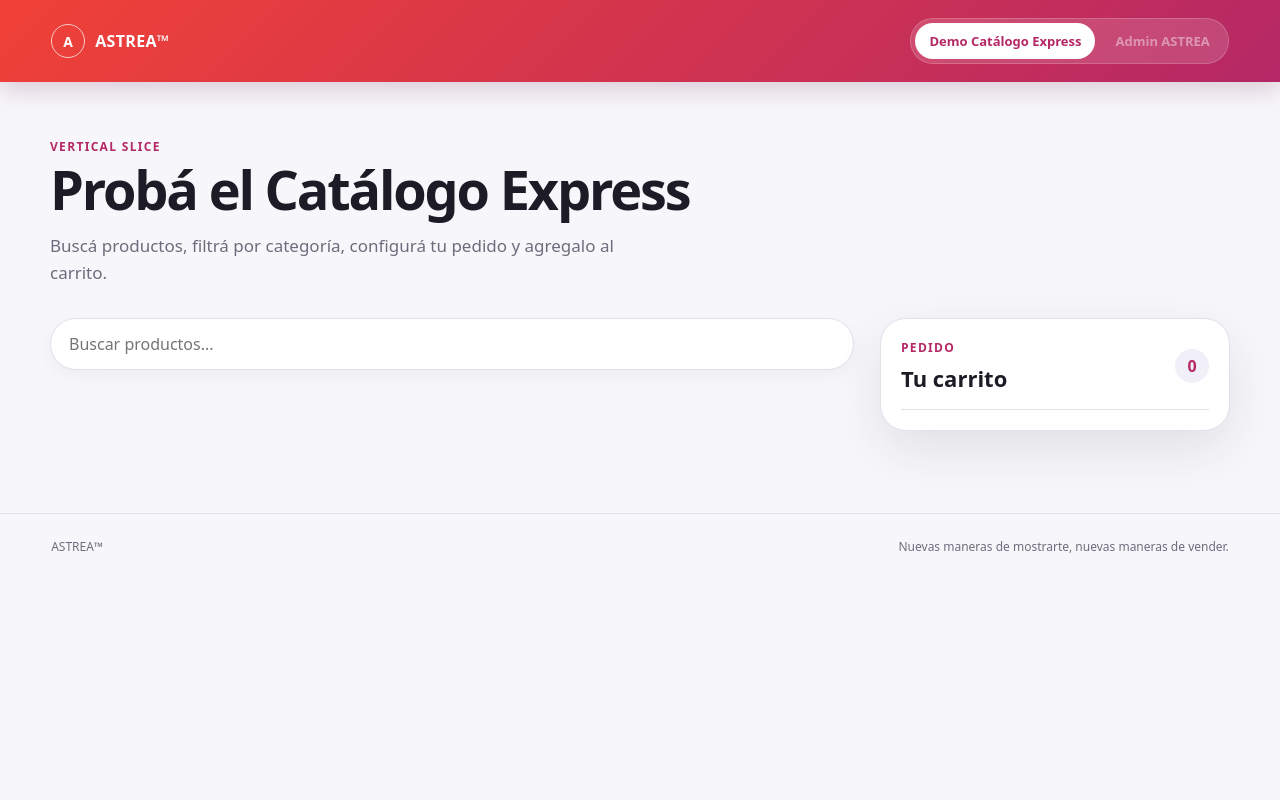
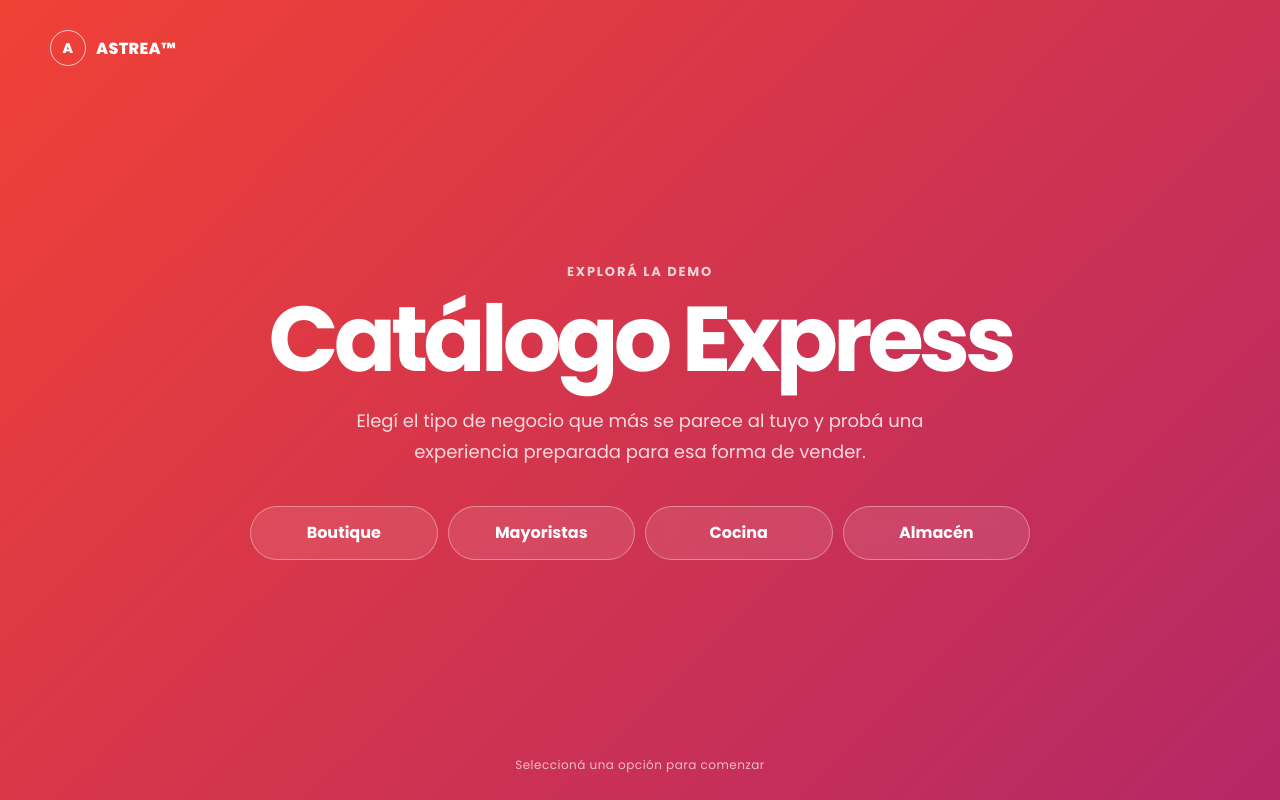
Before and after one commit to astrea-admin/catalogo-express-demo, a plain HTML site: page index.html in a window 1280 px wide. Drawn offline with Linux system fonts and the light colour scheme.

Commit message:
Update index.html

```diff
--- a/index.html
+++ b/index.html
@@ -5,12 +5,48 @@
   <meta name="viewport" content="width=device-width, initial-scale=1">
   <meta name="description" content="Demo comercial de ASTREA™ Catálogo Express">
   <title>ASTREA™ · Catálogo Express Demo</title>
+
+  <link rel="preconnect" href="https://fonts.googleapis.com">
+  <link rel="preconnect" href="https://fonts.gstatic.com" crossorigin>
+  <link
+    href="https://fonts.googleapis.com/css2?family=Poppins:wght@400;500;600;700;800&display=swap"
+    rel="stylesheet"
+  >
+
   <link rel="stylesheet" href="./css/app.css">
 </head>
 
 <body>
+  <section class="welcome-screen" aria-labelledby="welcome-title">
+    <div class="welcome-screen__inner">
+      <div class="welcome-brand" aria-label="ASTREA">
+        <span class="welcome-brand__mark" aria-hidden="true">A</span>
+        <span>ASTREA™</span>
+      </div>
+
+      <div class="welcome-content">
+        <p class="welcome-eyebrow">Explorá la demo</p>
+        <h1 id="welcome-title">Catálogo Express</h1>
+        <p class="welcome-copy">
+          Elegí el tipo de negocio que más se parece al tuyo y probá
+          una experiencia preparada para esa forma de vender.
+        </p>
+
+        <div class="business-selector" aria-label="Seleccioná tu tipo de negocio">
+          <button class="business-option" type="button" data-profile="boutique">Boutique</button>
+          <button class="business-option" type="button" data-profile="mayoristas">Mayoristas</button>
+          <button class="business-option" type="button" data-profile="cocina">Cocina</button>
+          <button class="business-option" type="button" data-profile="almacen">Almacén</button>
+        </div>
+      </div>
+
+      <p class="welcome-hint">Seleccioná una opción para comenzar</p>
+    </div>
+  </section>
+
+  <section id="demo-section" class="demo-section" hidden>
     <header class="demo-header">
-    <a class="brand" href="#" aria-label="ASTREA">
+      <a class="brand" href="#welcome-title" aria-label="Volver al inicio">
         <span class="brand-mark" aria-hidden="true">A</span>
         <span>ASTREA™</span>
       </a>
@@ -27,12 +63,16 @@
 
     <main class="page-shell">
       <section class="demo-intro" aria-labelledby="demo-title">
-      <p id="profile-eyebrow" class="eyebrow">Vertical slice</p>
-      <h1 id="demo-title">Probá el Catálogo Express</h1>
+        <p id="profile-eyebrow" class="eyebrow">Demo</p>
+        <h2 id="demo-title">Probá el Catálogo Express</h2>
         <p>
           Buscá productos, filtrá por categoría, configurá tu pedido
           y agregalo al carrito.
         </p>
+
+        <button id="change-profile" class="change-profile" type="button">
+          Cambiar tipo de negocio
+        </button>
       </section>
 
       <div class="catalog-layout">
@@ -69,11 +109,6 @@
       </div>
     </main>
 
-  <dialog id="product-dialog" class="product-dialog">
-    <div id="product-detail"></div>
-  </dialog>
-
-
     <button
       id="floating-cart"
       class="floating-cart"
@@ -99,6 +134,11 @@
       <span>ASTREA™</span>
       <span>Nuevas maneras de mostrarte, nuevas maneras de vender.</span>
     </footer>
+  </section>
+
+  <dialog id="product-dialog" class="product-dialog">
+    <div id="product-detail"></div>
+  </dialog>
 
   <script type="module" src="./js/app.js"></script>
 </body>
```
Lines whose indentation alone changed are shown as unchanged.
